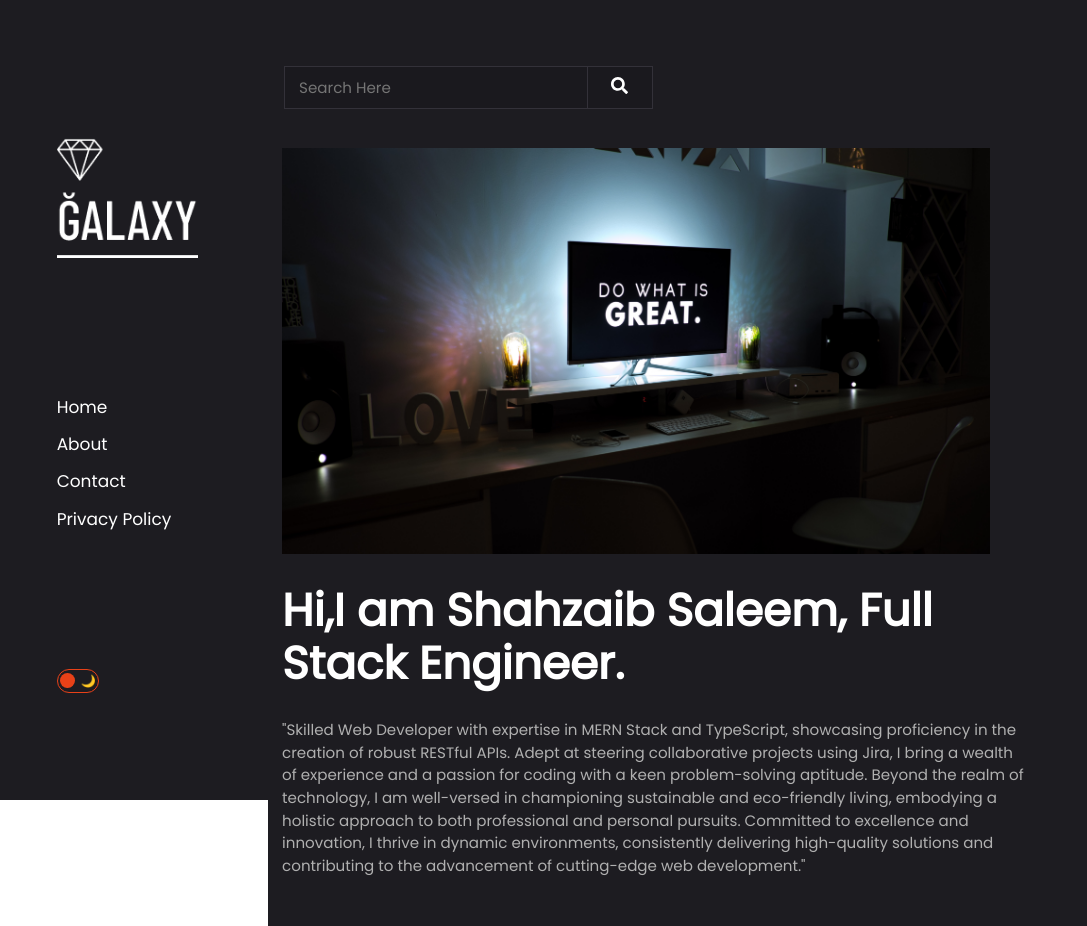
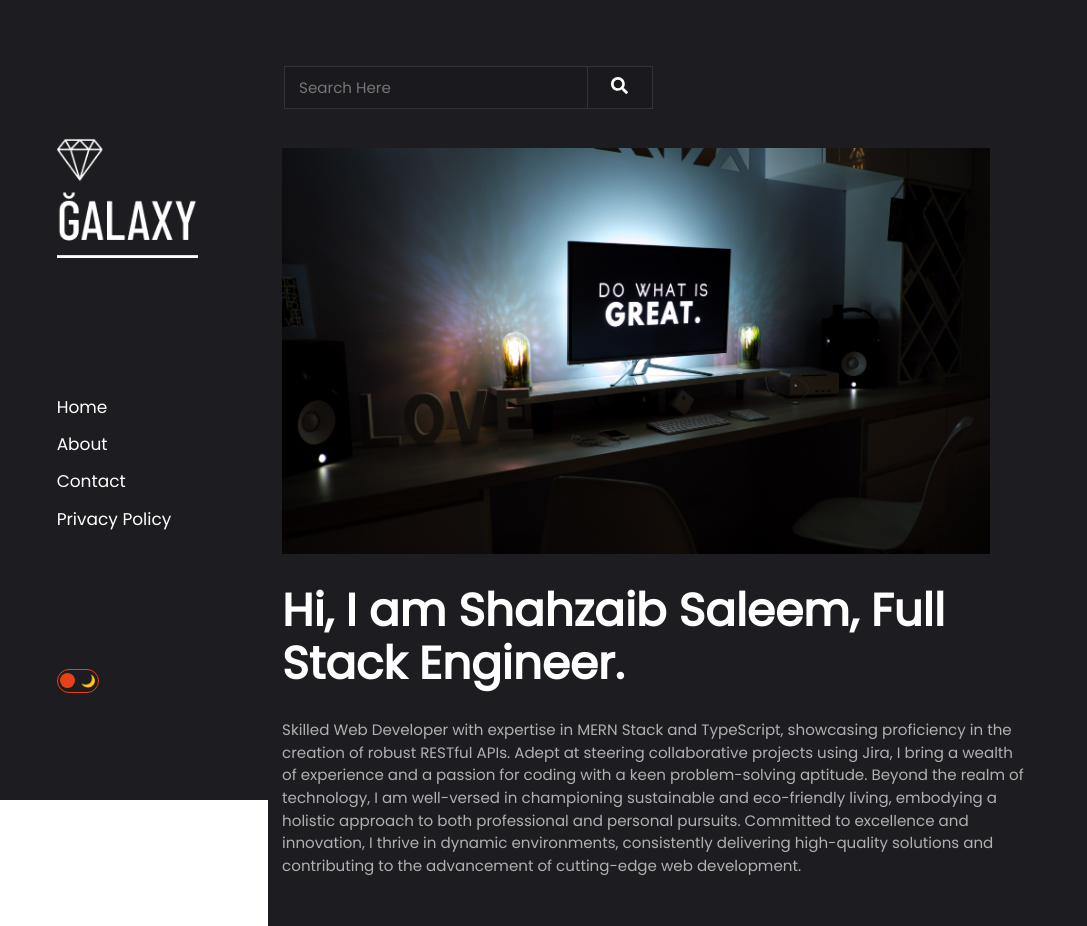
Before and after one commit to Shazzy911/Full-Stack-Galaxy_Blog, a Next.js app: page /about in a window 1280 px wide. Shown: the top 926 px of the page, without its empty margins (0-1087 px from the left). Built offline with nearby package versions, Linux system fonts and the light colour scheme.

Commit message:
fixing problem

```diff
--- a/src/components/aboutInfo/AboutInformation.tsx
+++ b/src/components/aboutInfo/AboutInformation.tsx
@@ -9,10 +9,10 @@ const AboutInformation = () => {
       <div className={style.container}>
         <Image src={Profile} height={416} width={725} alt="Image not Found" className={style.mainImage}/>
         <h1>
-          Hi,I am Shahzaib Saleem, Full Stack Engineer.
+          Hi, I am Shahzaib Saleem, Full Stack Engineer.
         </h1>
         <p>
-        "Skilled Web Developer with expertise in MERN Stack and TypeScript, showcasing proficiency in the creation of robust RESTful APIs. Adept at steering collaborative projects using Jira, I bring a wealth of experience and a passion for coding with a keen problem-solving aptitude. Beyond the realm of technology, I am well-versed in championing sustainable and eco-friendly living, embodying a holistic approach to both professional and personal pursuits. Committed to excellence and innovation, I thrive in dynamic environments, consistently delivering high-quality solutions and contributing to the advancement of cutting-edge web development."
+        Skilled Web Developer with expertise in MERN Stack and TypeScript, showcasing proficiency in the creation of robust RESTful APIs. Adept at steering collaborative projects using Jira, I bring a wealth of experience and a passion for coding with a keen problem-solving aptitude. Beyond the realm of technology, I am well-versed in championing sustainable and eco-friendly living, embodying a holistic approach to both professional and personal pursuits. Committed to excellence and innovation, I thrive in dynamic environments, consistently delivering high-quality solutions and contributing to the advancement of cutting-edge web development.
         </p>
         <h2 className={style.secondHeading}>I am on a mission to change how software is made by peoples of republic</h2>
          <Privacy/>
```
